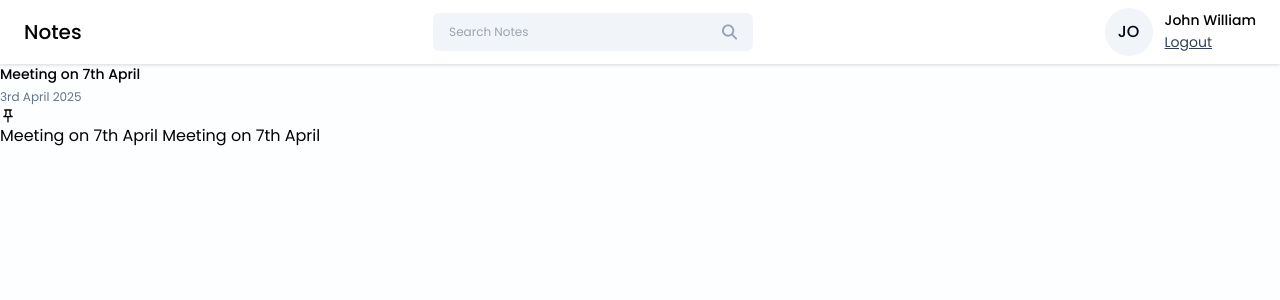
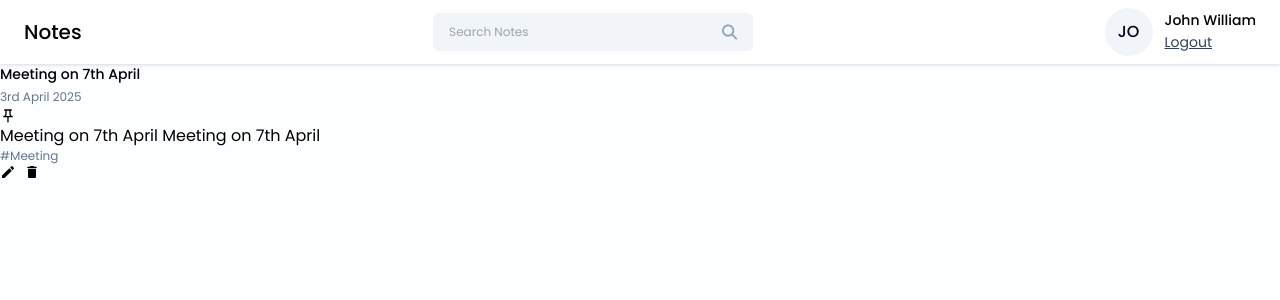
Before and after one commit to ionutpetru4046/Notes-App, a React (Vite) app in the folder frontend/notes-app/: page /dashboard in a window 1280 px wide. Shown: the top 300 px of the page. Built offline with nearby package versions, Linux system fonts and the light colour scheme.

Commit message:
hover effect added to the NoteCard component

```diff
--- a/frontend/notes-app/src/components/Cards/NoteCard.jsx
+++ b/frontend/notes-app/src/components/Cards/NoteCard.jsx
@@ -13,7 +13,7 @@ const NoteCard = ({
   onPinNote,
 }) => {
   return (
-    <div>
+    <div className=''>
       <div className="">
         <div>
            <h6 className="text-sm font-medium">{title}</h6>
@@ -21,10 +21,26 @@ const NoteCard = ({
           </div>
 
         <MdOutlinePushPin className="" onClick={onPinNote} />
-
       </div>
 
        <p className=''>{content?.slice(0,60)}</p>
+
+      <div className="">
+        <div className='text-xs text-slate-500'>{tags}</div>
+
+        <div className='flex items-center gap-2'>
+          <MdCreate
+            className='icon-btn hover:text-green-600'
+            onClick={onEdit}
+            />
+
+            <MdDelete
+              className='icon-btn hover:text-red-500'
+              onClick={onDelete}
+              />
+
+        </div>
+      </div>
     </div>
   );
 };
```
